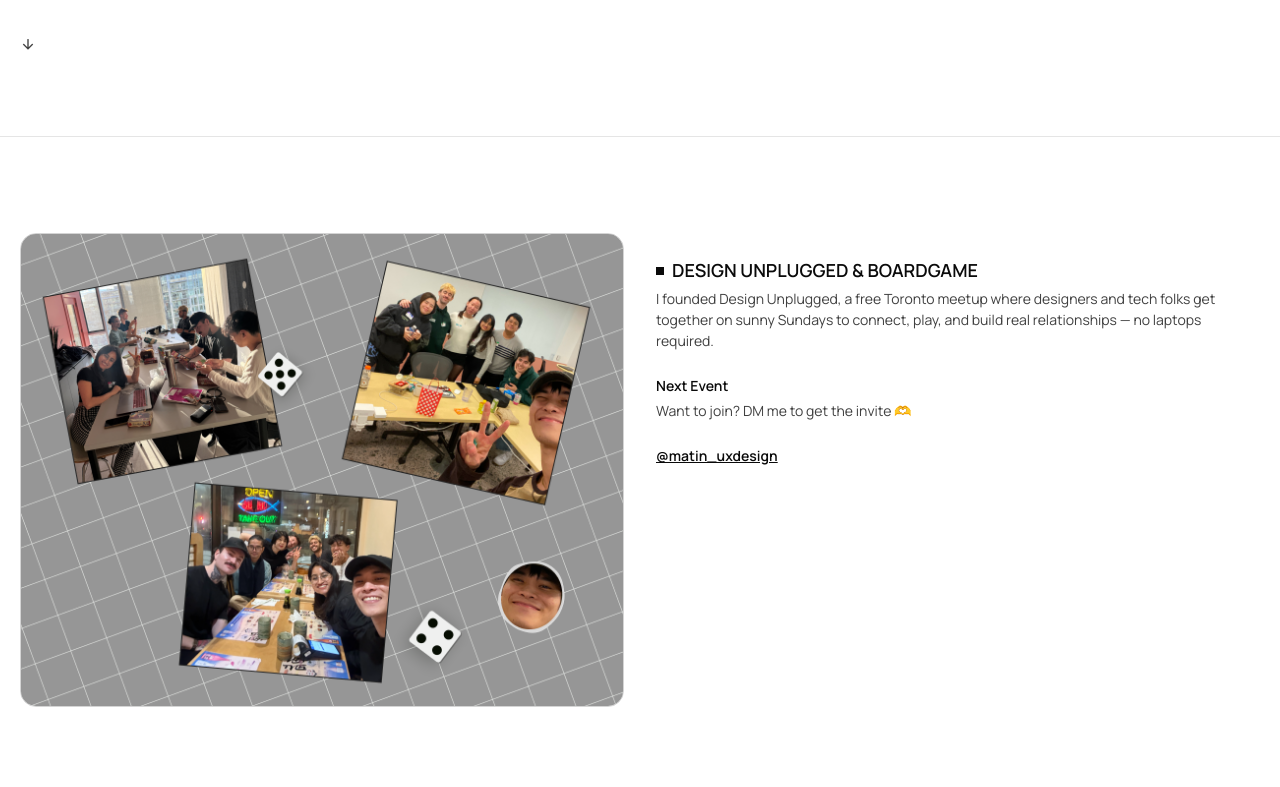
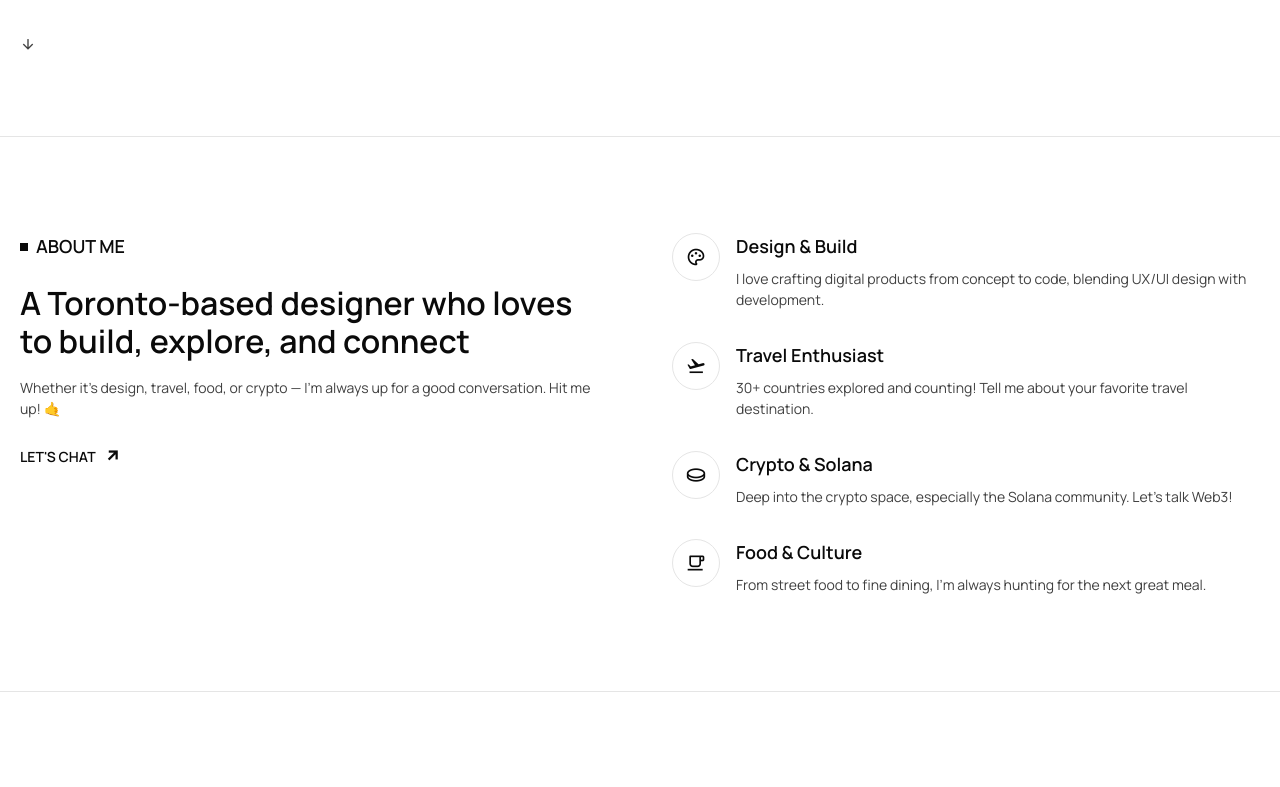
Before and after one commit to matintynn/matintruong_portfilio, a Next.js app: page /about in a window 1280 px wide. Shown: the part 680-1467 px from the top of the page. Built offline with nearby package versions, Linux system fonts and the light colour scheme.

Commit message:
add about me section in about page

```diff
--- a/app/about/page.tsx
+++ b/app/about/page.tsx
@@ -2,6 +2,7 @@ import { Metadata } from "next";
 import PageHeader from "@/components/PageHeader";
 import ContentBlock from "@/components/ContentBlock";
 import SectionLabel from "@/components/SectionLabel";
+import AboutMeSection from "@/components/AboutMeSection";
 import { siteConfig } from "@/lib/seo-config";
 
 export const metadata: Metadata = {
@@ -26,6 +27,9 @@ export default function AboutPage() {
                 description="Product Designer & Developer"
                 titlePosition="right"
             />
+
+            {/* About Me Section */}
+            <AboutMeSection />
 
             {/* Approach & Skills Section */}
             {/* <section className="border-b border-border dark:border-borderDark">
--- /dev/null
+++ b/components/AboutMeSection.tsx
@@ -0,0 +1,93 @@
+"use client";
+
+import SectionLabel from "./SectionLabel";
+import { motion } from "framer-motion";
+
+const interests = [
+    {
+        icon: "ri-palette-line",
+        title: "Design & Build",
+        description: "I love crafting digital products from concept to code, blending UX/UI design with development.",
+    },
+    {
+        icon: "ri-flight-takeoff-line",
+        title: "Travel Enthusiast",
+        description: "30+ countries explored and counting! Tell me about your favorite travel destination.",
+    },
+    {
+        icon: "ri-coin-line",
+        title: "Crypto & Solana",
+        description: "Deep into the crypto space, especially the Solana community. Let's talk Web3!",
+    },
+    {
+        icon: "ri-cup-line",
+        title: "Food & Culture",
+        description: "From street food to fine dining, I'm always hunting for the next great meal.",
+    },
+];
+
+export default function AboutMeSection() {
+    return (
+        <section className="border-b border-border dark:border-borderDark">
+            <div className="max-w-container mx-auto px-5 py-16 lg:py-24">
+                <div className="grid grid-cols-1 lg:grid-cols-2 gap-12 lg:gap-16">
+                    {/* Left Column - About Me Header */}
+                    <motion.div
+                        initial={{ opacity: 0, x: -40 }}
+                        whileInView={{ opacity: 1, x: 0 }}
+                        viewport={{ once: true, margin: "-50px" }}
+                        transition={{ duration: 0.5, ease: "easeOut" }}
+                        className="lg:sticky lg:top-24 h-fit"
+                    >
+                        <SectionLabel label="About Me" />
+                        <h2 className="text-2xl lg:text-3xl font-semibold text-title dark:text-titleDark mt-6 mb-4">
+                            A Toronto-based designer who loves to build, explore, and connect
+                        </h2>
+                        <p className="text-base text-body dark:text-bodyDark mb-6">
+                            Whether it's design, travel, food, or crypto — I'm always up for a good conversation. Hit me up! 🤙
+                        </p>
+                        <a
+                            href="mailto:matintyson.design@gmail.com"
+                            className="inline-flex items-center gap-2 text-sm font-semibold uppercase text-title dark:text-titleDark hover:gap-3 transition-all"
+                        >
+                            Let's Chat
+                            <i className="ri-arrow-right-up-line text-lg"></i>
+                        </a>
+                    </motion.div>
+
+                    {/* Right Column - Interests Grid */}
+                    <div className="grid grid-cols-1 gap-8">
+                        {interests.map((interest, index) => (
+                            <motion.div
+                                key={interest.title}
+                                initial={{ opacity: 0, y: 20 }}
+                                whileInView={{ opacity: 1, y: 0 }}
+                                viewport={{ once: true, margin: "-50px" }}
+                                transition={{
+                                    duration: 0.5,
+                                    ease: "easeOut",
+                                    delay: index * 0.1,
+                                }}
+                                className="flex gap-4"
+                            >
+                                <div className="flex-shrink-0">
+                                    <div className="w-12 h-12 rounded-full border border-border dark:border-borderDark flex items-center justify-center">
+                                        <i className={`${interest.icon} text-xl text-title dark:text-titleDark`}></i>
+                                    </div>
+                                </div>
+                                <div className="flex flex-col gap-2">
+                                    <h3 className="text-lg font-semibold text-title dark:text-titleDark">
+                                        {interest.title}
+                                    </h3>
+                                    <p className="text-base text-body dark:text-bodyDark">
+                                        {interest.description}
+                                    </p>
+                                </div>
+                            </motion.div>
+                        ))}
+                    </div>
+                </div>
+            </div>
+        </section>
+    );
+}
--- a/components/ContentBlock.tsx
+++ b/components/ContentBlock.tsx
@@ -91,10 +91,10 @@ export default function ContentBlock({
     return (
         <section className="border-b border-border dark:border-borderDark">
             <div className="max-w-container mx-auto px-5">
-                <div className={`grid grid-cols-1 ${showImage ? "lg:grid-cols-2" : ""} gap-8 py-16 lg:py-24`}>
+                <div className={`grid grid-cols-1 ${showImage ? "lg:grid-cols-2" : ""} gap-12 lg:gap-16 py-16 lg:py-24`}>
                     {showImage && imageOnRight ? (
                         <>
-                            <div className="flex items-start">{titleAndContentArea}</div>
+                            <div className="flex items-center">{titleAndContentArea}</div>
                             <div className="flex items-center justify-end w-full">
                                 <motion.div
                                     initial={{ opacity: 0, x: 30 }}
@@ -120,7 +120,7 @@ export default function ContentBlock({
                                     <img src={image} alt="" className="w-full h-auto object-cover" />
                                 </motion.div>
                             </div>
-                            <div className="flex items-start justify-end">{titleAndContentArea}</div>
+                            <div className="flex items-center justify-end">{titleAndContentArea}</div>
                         </>
                     ) : (
                         <div className="max-w-4xl mx-auto">{titleAndContentArea}</div>
--- a/components/Footer.tsx
+++ b/components/Footer.tsx
@@ -13,12 +13,14 @@ export default function Footer() {
                 <div className="mx-auto">
                     {/* Section 1: Chat About Your Project - 250px height */}
                     <div className="h-[250px] flex flex-col items-center justify-center px-5">
+                        <Link href="mailto:matintyson.design@gmail.com" className="flex items-center gap-2">
                             <div className="flex items-center gap-2">
                                 <h2 className="text-2xl md:text-[40px] font-semibold dark:text-white text-center">
                                     Chat about your project
                                 </h2>
                                 <i className="ri-arrow-right-up-line text-2xl md:text-[56px] dark:text-neutral-300"></i>
                             </div>
+                        </Link>
                         <div className="text-body dark:text-bodyDark flex justify-center items-center gap-2 mt-2">
                             <div className="relative w-[10px] h-[10px] bg-emerald-100 dark:bg-emerald-400 flex items-center justify-center rounded-full dark:shadow-[0_0_16px_rgba(52,211,153,1)]">
                                 <div className="absolute inset-0 rounded-full bg-emerald-200 dark:bg-emerald-400 dark:animate-status-ping"></div>
--- a/components/PageHeader.tsx
+++ b/components/PageHeader.tsx
@@ -47,7 +47,7 @@ export default function PageHeader({
     return (
         <section className="border-b border-border dark:border-borderDark">
             <div className="max-w-container mx-auto px-5">
-                <div className="grid grid-cols-1 lg:grid-cols-2 gap-8 py-20 h-[calc(100vh-4rem)]">
+                <div className="grid grid-cols-1 lg:grid-cols-2 gap-12 lg:gap-16 py-20 h-[calc(100vh-4rem)]">
                     {titlePosition === "left" ? (
                         <>
                             <div className="flex items-center">{titleContent}</div>
```
Lines whose indentation alone changed are shown as unchanged.
